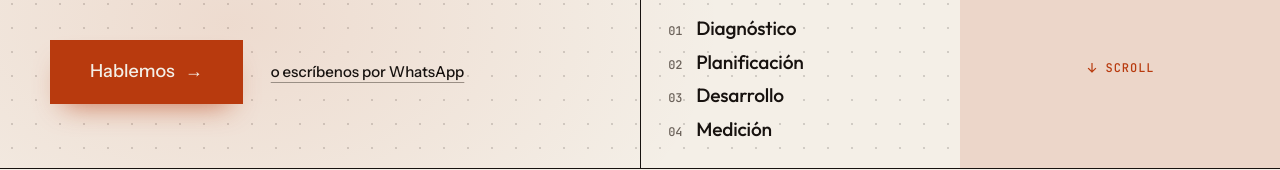
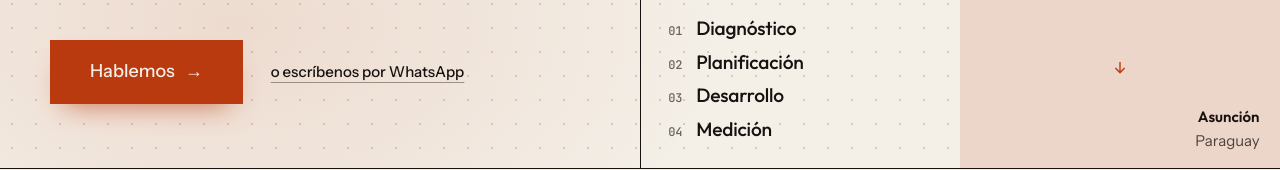
Before and after one commit to marceperez99/log-n-labs-web, a plain HTML site: page src/index.html in a window 1280 px wide. Shown: the part 632-802 px from the top of the page. Drawn offline with Linux system fonts and the light colour scheme; files whose address does not match are found by name.

Commit message:
Hero: Asunción, Paraguay in the last cell's corner, no SCROLL label
Co-Authored-By: Claude Opus 5.5 <noreply@anthropic.com>

```diff
--- a/src/index.html
+++ b/src/index.html
@@ -29,7 +29,7 @@
 <meta name="theme-color" content="#F4EFE7">
 <link rel="preload" href="fonts/outfit-latin.woff2" as="font" type="font/woff2" crossorigin>
 <link rel="preload" href="fonts/instrument-sans-latin.woff2" as="font" type="font/woff2" crossorigin>
-<link rel="stylesheet" href="styles.css?v=24">
+<link rel="stylesheet" href="styles.css?v=25">
 <script src="analytics.js?v=2" defer></script>
 <script type="application/ld+json">
 {"@context":"https://schema.org","@graph":[
@@ -130,7 +130,8 @@
   <button type="button" class="cell c7" aria-label="Bajar al contenido">
     <span class="fill" aria-hidden="true"></span>
     <span class="c7-in" aria-hidden="true">
-      <span class="scroll"><svg width="12" height="12" viewBox="0 0 24 24" fill="none" stroke="currentColor" stroke-width="2.4" stroke-linecap="square"><path d="M12 3v17M5 13l7 7 7-7"/></svg>SCROLL</span>
+      <svg width="14" height="14" viewBox="0 0 24 24" fill="none" stroke="currentColor" stroke-width="2.4" stroke-linecap="square"><path d="M12 3v17M5 13l7 7 7-7"/></svg>
+      <span class="place"><b>Asunción</b><span>Paraguay</span></span>
     </span>
   </button>
 </header>
--- a/src/styles.css
+++ b/src/styles.css
@@ -140,7 +140,10 @@ nav[aria-label="Principal"] a:hover{color:var(--ink);background-size:100% 1px}
 .hero[data-step="5"] .c7 .fill{transform:none}
 .c7-in{position:relative;display:flex;align-items:center;justify-content:center;height:100%;opacity:0;transition:opacity 400ms 350ms var(--out),color .25s}
 .hero[data-step="5"] .c7-in{opacity:1}
-.c7-in .scroll{display:flex;align-items:center;gap:8px;font:var(--t-label);letter-spacing:.08em}
+/* place sits in the bottom-right corner of the last cell */
+.c7-in .place{position:absolute;right:clamp(14px,1.6vw,24px);bottom:clamp(12px,2vh,20px);display:flex;flex-direction:column;align-items:flex-end;gap:2px;font:var(--t-small);color:color-mix(in srgb,var(--ink) 75%,transparent);text-align:right;transition:color .25s}
+.c7-in .place b{font:var(--t-ui);font-family:var(--f-display);font-weight:600;color:var(--ink);transition:color .25s}
+.c7:hover .place,.c7:hover .place b{color:var(--white)}
 .c7-in svg{animation:nudge 1.8s var(--out) infinite}
 .c7:hover .fill{background:var(--rust)}
 .c7:hover{color:var(--white)}
```
